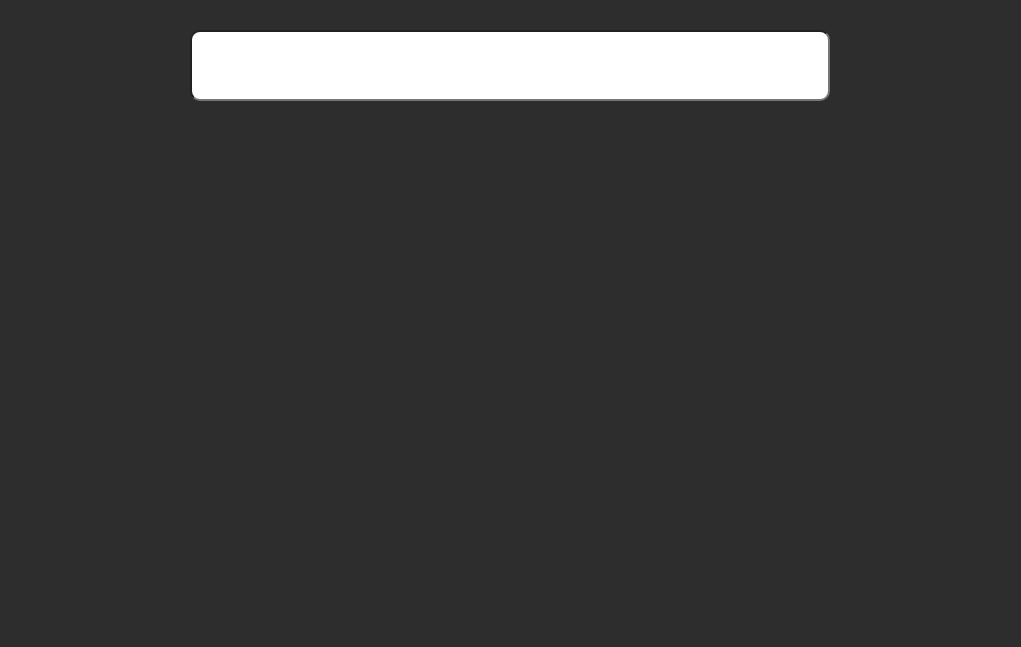
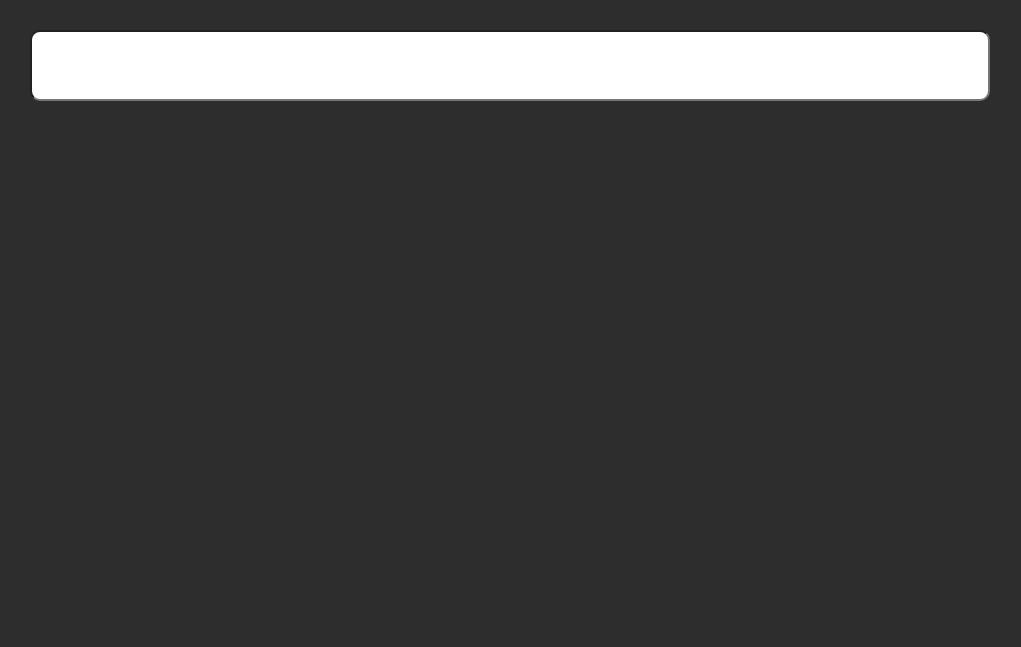
Before and after one commit to omimanav/techsolsku, a plain HTML site: page index.html in a window 1280 px wide. Shown: the part 153-800 px from the top of the page, without its empty margins (138-1159 px from the left). Drawn offline with Linux system fonts and the light colour scheme.

Commit message:
Add files via upload

```diff
--- a/index.html
+++ b/index.html
@@ -40,7 +40,7 @@
 				grid-row: 2;
 				font-size: 24pt;
 				border-radius: 10px;
-				width: 50%;
+				width: 75%;
 				padding: 15px;
 				text-align: center;
 			}
@@ -794,6 +794,7 @@
 				for (infocard of infocards) {
 					if (document.getElementById("textbox") === document.activeElement) infocard.style.display = "none";
 					if (infocard.getElementsByClassName("desc")[0].innerText.replace(" ", "").toUpperCase().includes(textbox.replace(" ", "").toUpperCase()+letter.toUpperCase())) infocard.style.display = "grid";
+					if (infocard.getElementsByClassName("price")[0].innerText.replace("$", "").toUpperCase().includes(textbox.replace("$", "").toUpperCase()+letter.toUpperCase())) infocard.style.display = "grid";
 				}
 			}
 		});
```
